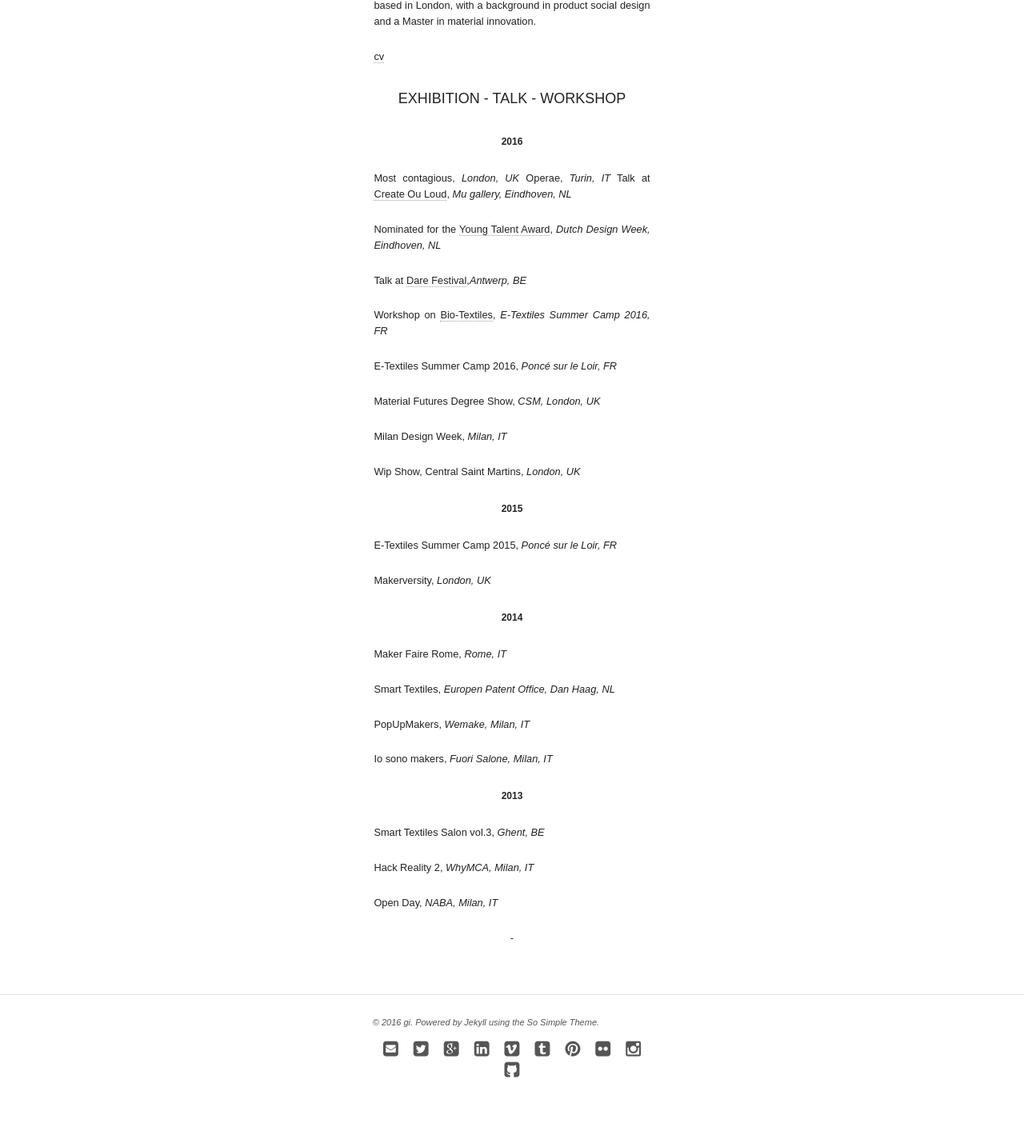
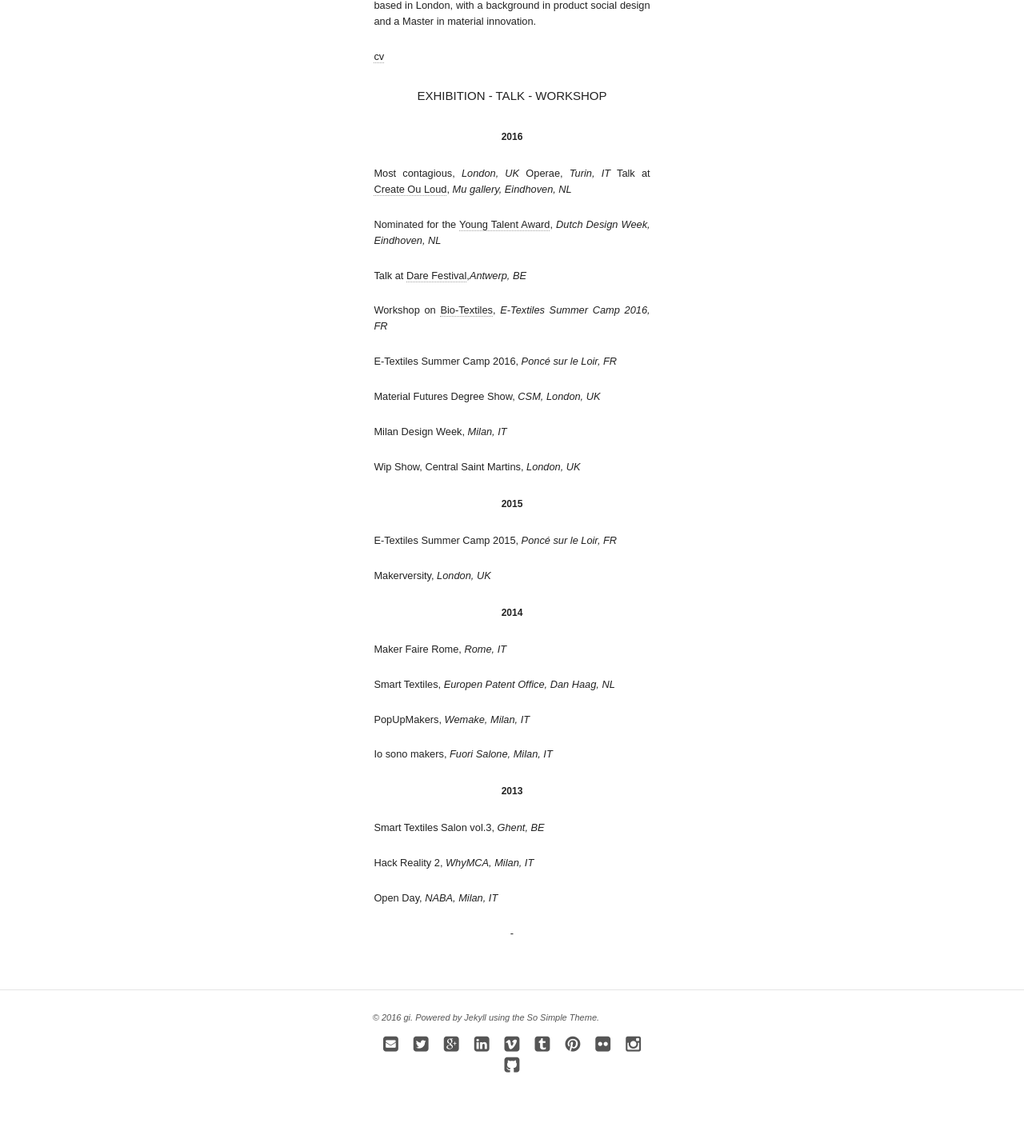
Before and after one commit to giuliatomasello/giuliatomasello.github.io, a Jekyll site: the page built from index.md, in a window 1280 px wide. Shown: the part 647-2076 px from the top of the page at 80% size. Built offline with Jekyll 4.4.1, drawn with Linux system fonts in a browser that asks for light colours; nearby versions of some CDN libraries.

Commit message:
Update index.md

```diff
--- a/index.md
+++ b/index.md
@@ -22,7 +22,7 @@ Giulia is a Design Researcher and Interaction Designer based in London, with a b
 
 [cv](http://issuu.com/giuliatomasello4/docs/cv_giulia_tomasello)
 
-<center><span style="font-size:1.5em;">EXHIBITION - TALK - WORKSHOP</span></center>
+<center><span style="font-size:1.25em;">EXHIBITION - TALK - WORKSHOP</span></center>
 
 **<center>2016</center>**
 
```
